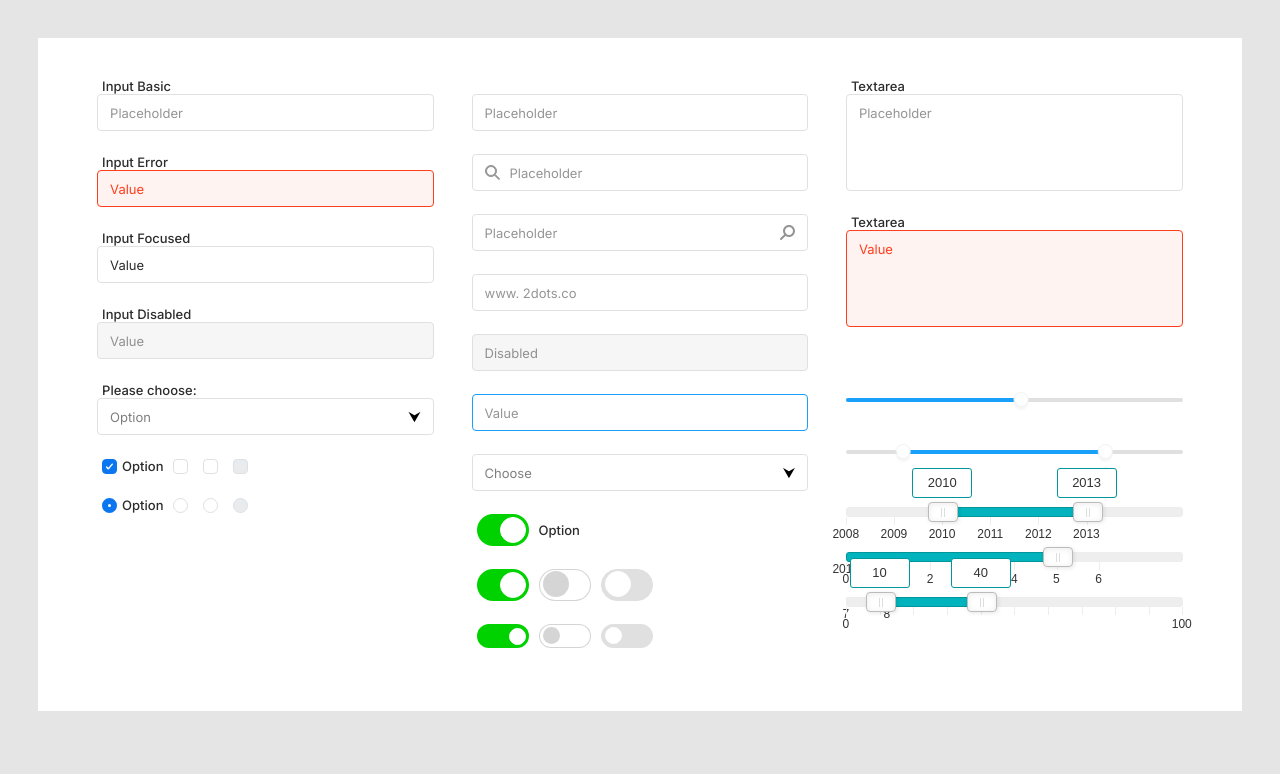
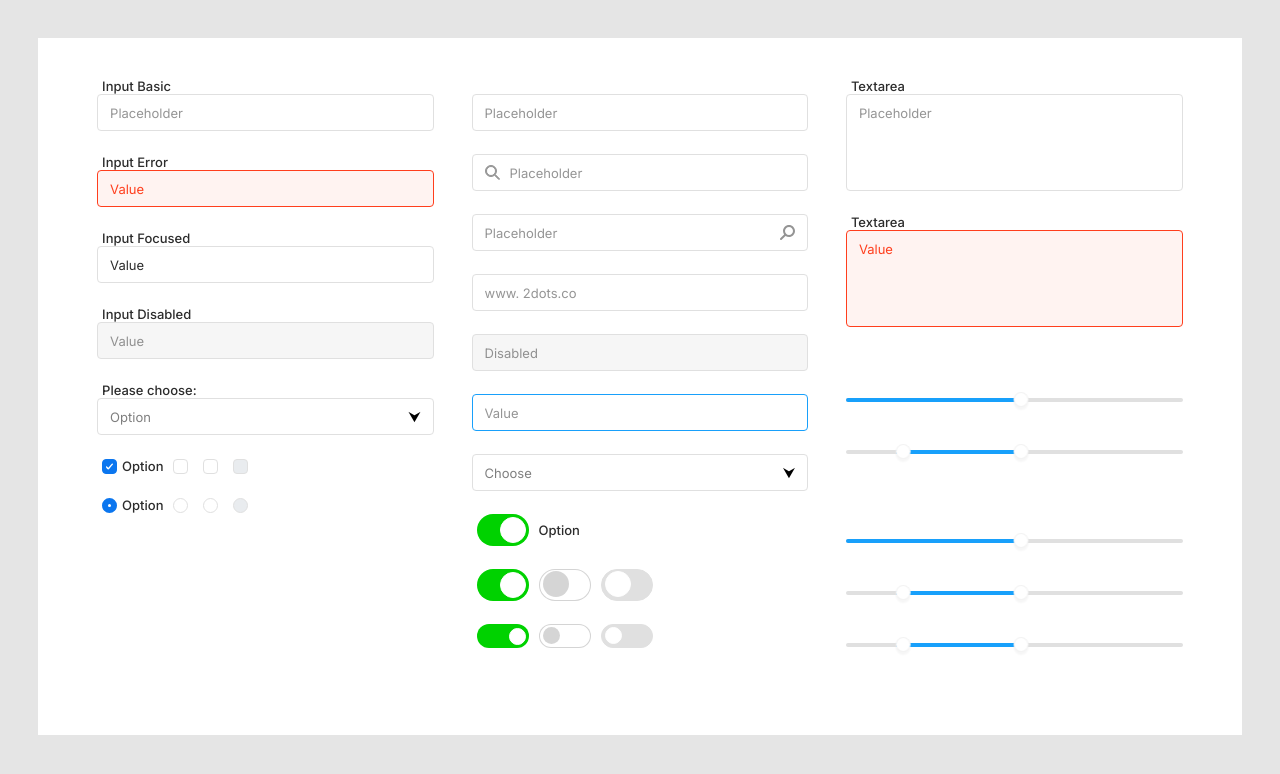
Before and after one commit to ludmila-pro-v/3_uikit, a plain HTML site: page index.html in a window 1280 px wide. Drawn offline with Linux system fonts and the light colour scheme.

Commit message:
feat: fixed bags of slider

```diff
--- a/index.html
+++ b/index.html
@@ -167,33 +167,32 @@
 
         <!-- custom slider -->
         <div id="form-1">
-          <div class="bar form__bar">
-            <div class="label"></div>
-            <div id="m-slider"></div>
+          <div class="form__bar">
+            <div class="slider-value"></div>
+            <div class="sliders"></div>
           </div>
-
-          <div class="bar form__bar">
-            <div class="label"></div>
-            <div id="r-slider"></div>
+          <!-- /.form__bar -->
+          <div class="form__bar  form__bar-next">
+            <div class=" slider-value"></div>
+            <div class="sliders-1"></div>
           </div>
-          <div class="bar flex">
-            <div id="reset" class="button"></div>
+          <!-- /.form__bar -->
+          <div class="form__bar">
+            <div class=" slider-value"></div>
+            <div class="sliders"></div>
           </div>
-
-
-
+          <!-- /.form__bar -->
+          <div class="form__bar">
+            <div class="slider-value"></div>
+            <div class="sliders-1"></div>
+          </div>
+          <!-- /.form__bar -->
+          <div class="form__bar">
+            <div class="slider-value"></div>
+            <div class="sliders-1"></div>
+          </div>
+          <!-- /.form__bar -->
         </div>
-
-        <div class="slider-container">
-          <input type="text" id="slider" class="slider" />
-        </div>
-        <div class="slider-container">
-          <input type="text" id="slider2" class="slider" />
-        </div>
-        <div class="slider-container">
-          <input type="text" id="slider3" class="slider" />
-        </div>
-
         <!-- custom slider -->
 
       </div>
--- a/js/main.js
+++ b/js/main.js
@@ -1,150 +1,78 @@
 
-document.addEventListener("DOMContentLoaded", () => {
+// Custom slider
+// width 1 handle
 
-  // ======== Slider with one handle
+var sliders = document.getElementsByClassName('sliders');
 
-  const priceSlider = document.getElementById('r-slider');
+for ( var i = 0; i < sliders.length; i++ ) {
 
-  noUiSlider.create(priceSlider, {
-      start: [30, 150],
-      tooltips: false,
-      connect: true,
-      padding: 6,
-      range: {
-          'min': 0,
-          'max': 200
-      },
-      // pips: {
-      //     mode: 'values',
-      //     values: [50, 100, 150],
-      //     density: 4
-      // }
-  });
+    noUiSlider.create(sliders[i], {
+        start: 100,
+        step: 1,
+        tooltips: true,
+        connect: [true, false],
+        padding: 6,
+        orientation: "horizontal",
+        range: {
+            'min': 0,
+            'max': 200
+        },
+    });
 
-  priceSlider.noUiSlider.on('change', (values, handle) => {
-      goSearch();
-  });
+    sliders[i].noUiSlider.on('slide', addValues);
+}
 
-  // ======== Slider with two handles
+function addValues(){
+    var allValues = [];
 
-  const discountSlider = document.getElementById('m-slider');
+    for (var i = 0; i < sliders.length; i++) {
+        allValues.push(sliders[i].noUiSlider.get());
+    };
 
-  noUiSlider.create(discountSlider, {
-      start: 50,
-      tooltips: true,
-      connect: [true, false],
-      step: 1,
-      range: {
-          'min': 0,
-          'max': 100
-      },
-      // format: {
-      //     to: function (value) {
-      //         return parseInt(value);
-      //     },
-      //     from: function (value) {
-      //         return parseInt(value);
-      //     }
-      // }
-  });
+    for (var j = 0; j < allValues.length; j++) {
+    document.getElementsByClassName('slider-value')[j].innerHTML = allValues[j];
+    }
 
-  discountSlider.noUiSlider.on('change', (values, handle) => {
-      goSearch();
-  });
+}
 
-  // ======== Search filters
+// width 2 handles
 
-  function goSearch() {
-      let winHref = window.location.href.split('?')[0];
-      winHref += `?pricerange=${priceSlider.noUiSlider.get()}`;
-      winHref += `&mindiscount=${discountSlider.noUiSlider.get()}`;
-      window.location.href = winHref;
-  }
+var slidersOne = document.getElementsByClassName('sliders-1');
 
-  // ======== Slider reset
+for ( var i = 0; i < slidersOne.length; i++ ) {
 
-  // const resetButton = document.getElementById('reset');
-  // resetButton.onclick = (e) => {
-  //     priceSlider.noUiSlider.reset();
-  //     discountSlider.noUiSlider.reset();
-  // };
+    noUiSlider.create(slidersOne[i], {
+        start: [30, 100],
+        step: 1,
+        tooltips: false,
+        connect: true,
+        padding: 6,
+        orientation: "horizontal",
+        range: {
+            'min': 0,
+            'max': 200
+        },
+    });
 
-  // ======== Slider set
+    slidersOne[i].noUiSlider.on('slide', addValues);
+}
+
+function addValues(){
+    var allValues = [];
+
+    for (var i = 0; i < slidersOne.length; i++) {
+        allValues.push(slidersOne[i].noUiSlider.get());
+    };
+
+    for (var j = 0; j < allValues.length; j++) {
+    document.getElementsByClassName('slider-value')[j].innerHTML = allValues[j];
+    }
+
+}
 
 
-  const params = new URLSearchParams(window.location.search);
-  const minDiscount = params.get("mindiscount");
-  const priceRange = params.get("pricerange");
+// End of custom slider
 
-
-  if (minDiscount) {
-      discountSlider.noUiSlider.set(parseInt(minDiscount));
-  }
-  if (priceRange) {
-      priceSlider.noUiSlider.set(priceRange.split(','));
-  }
-
-});
-
-
-// 3-d slider
-
-(function () {
-  'use strict';
-
-  var init = function () {
-
-      var slider2 = new rSlider({
-          target: '#slider2',
-          values: [0, 1, 2, 3, 4, 5, 6, '7', 8],
-          range: false,
-          set: [5],
-          tooltip: false,
-          onChange: function (vals) {
-              console.log(vals);
-          }
-      });
-
-      var slider3 = new rSlider({
-          target: '#slider3',
-          values: {
-              min: 0,
-              max: 100
-          },
-          step: 10,
-          range: true,
-          set: [10, 40],
-          scale: true,
-          labels: false,
-          onChange: function (vals) {
-              console.log(vals);
-          }
-      });
-
-      var slider = new rSlider({
-          target: '#slider',
-          values: [2008, 2009, 2010, 2011, 2012, 2013, 2014, 2015],
-          range: true,
-          set: [2010, 2013],
-          onChange: function (vals) {
-              console.log(vals);
-          }
-      });
-
-      var mySlider = new rSlider({
-          target: '#sampleSlider',
-          values: [2008, 2009, 2010, 2011, 2012, 2013, 2014, 2015],
-          range: true,
-          tooltip: true,
-          scale: true,
-          labels: true,
-          set: [2010, 2013]
-      });
-  };
-  window.onload = init;
-})();
-
-// End of custom slider
 
 
 
--- a/style/style.css
+++ b/style/style.css
@@ -373,6 +373,10 @@ input:disabled+.tumbler__btn:before {
   margin: 48px 0;
 }
 
+.form__bar-next {
+  margin-bottom: 85px;
+}
+
 .noUi-tooltip {
   display: none;
 }
@@ -381,13 +385,13 @@ input:disabled+.tumbler__btn:before {
   background: #18A0FB;
 }
 
-.form__bar>.noUi-horizontal {
+.noUi-horizontal {
   height: 4px;
   border: none;
   border-radius: 10px;
 }
 
-.form__bar>.noUi-horizontal .noUi-handle {
+.noUi-horizontal .noUi-handle {
   width: 15px;
   height: 15px;
   left: -17px;
```
